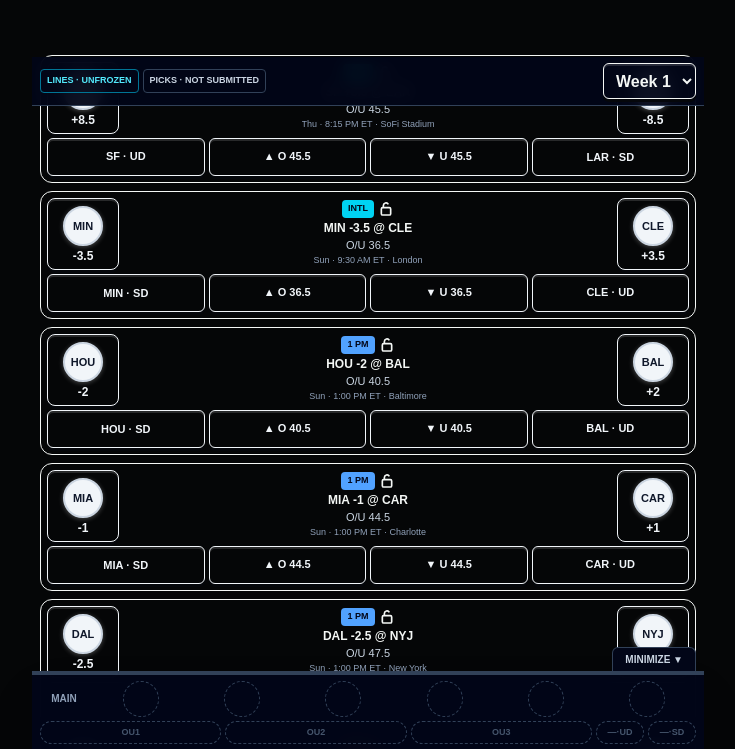
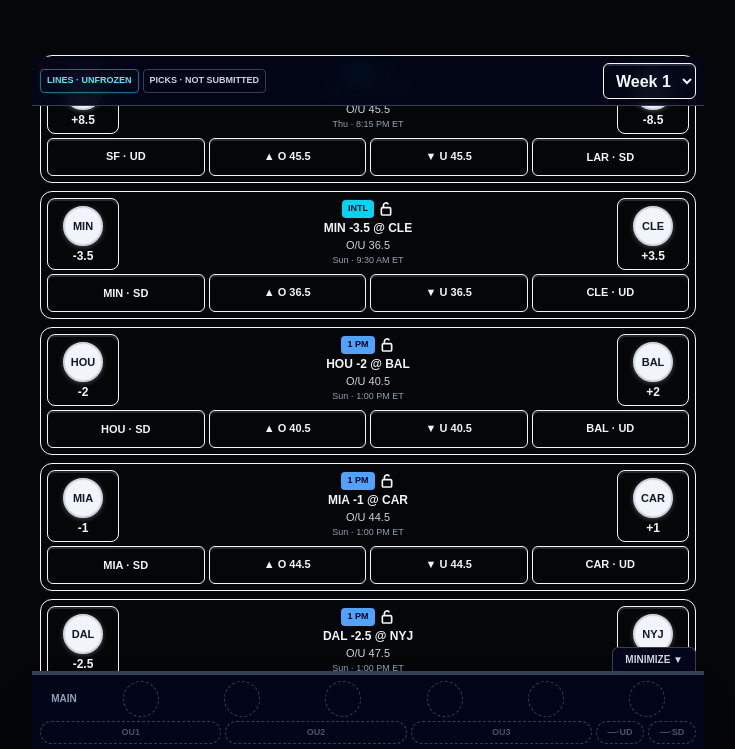
Before and after one commit to ghreichert96/nfl-pool, a Next.js app: page /prototype/picks in a window 1280 px wide. Shown: the top 749 px of the page, without its empty margins (272-1007 px from the left). Built offline with nearby package versions, Linux system fonts and the light colour scheme.

Commit message:
Remove unavailable venue from pick rows

```diff
--- a/src/features/picks/picks-experience.tsx
+++ b/src/features/picks/picks-experience.tsx
@@ -382,7 +382,7 @@ function GameInfo({ game, picks }: { game: Game; picks: Picks }) {
             O/U {game.total}
           </span>
           <span className="max-w-full truncate whitespace-nowrap text-[9px] text-slate-400">
-            {game.kickoff} · {game.location}
+            {game.kickoff}
           </span>
         </>
       )}
```
